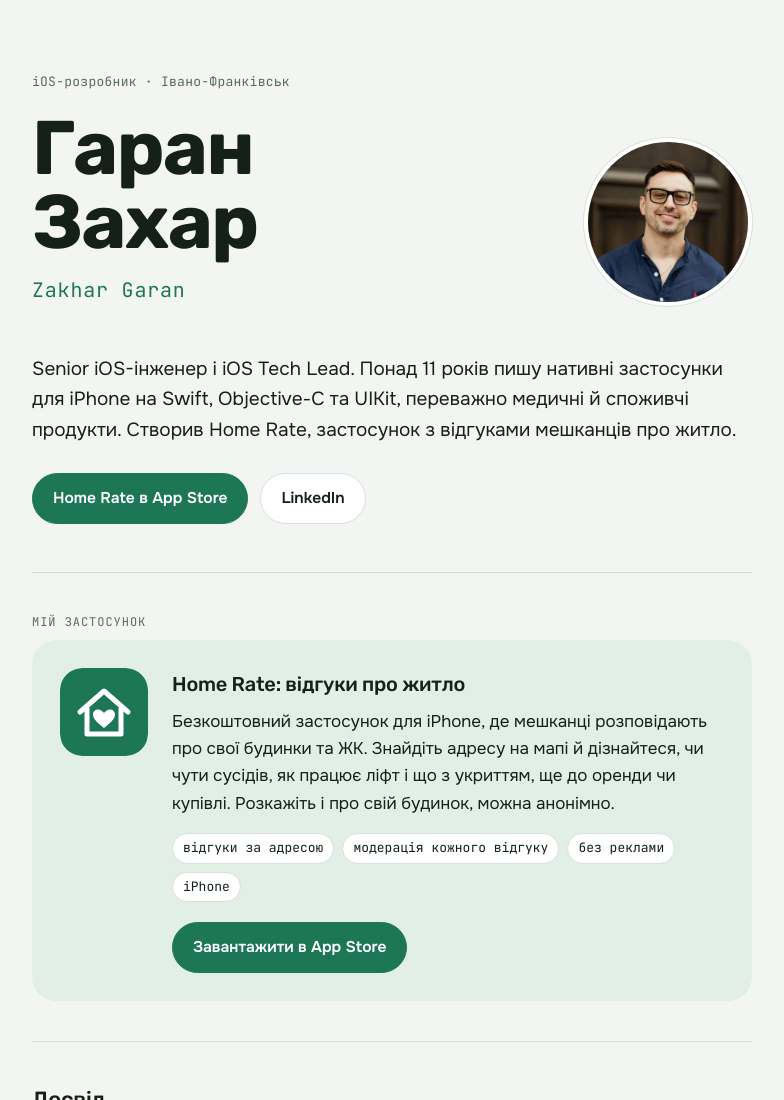
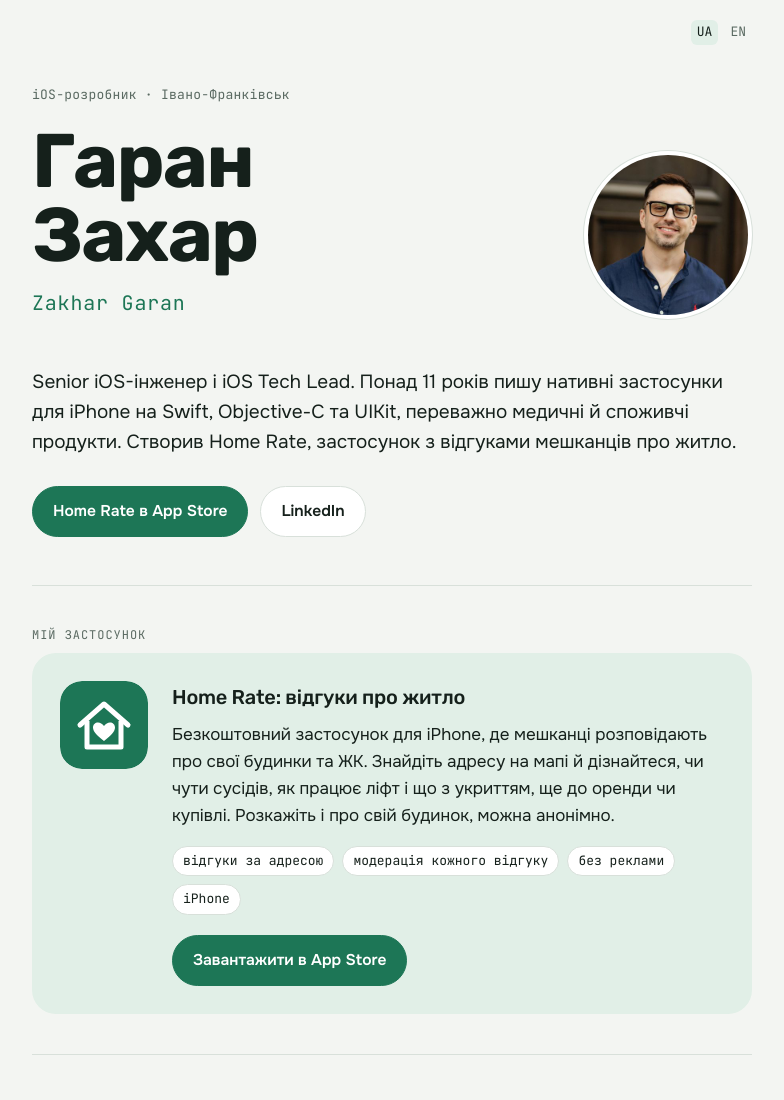
Before and after one commit to Zakhar88/zakhargaran.com, a plain HTML site: page index.html in a window 1280 px wide. Shown: the top 1100 px of the page, without its empty margins (248-1032 px from the left). Drawn offline with Linux system fonts and the light colour scheme.

Commit message:
Implement language switch in navigation
Added language switch links for Ukrainian and English.

```diff
--- a/index.html
+++ b/index.html
@@ -6,6 +6,9 @@
 <title>Гаран Захар (Zakhar Garan)</title>
 <meta name="description" content="Гаран Захар (Zakhar Garan) — iOS-розробник з Івано-Франківська, iOS Tech Lead, автор застосунку Home Rate: відгуки про житло та YouTube-каналу «iOS Українською».">
 <link rel="canonical" href="https://zakhargaran.com/">
+<link rel="alternate" hreflang="uk" href="https://zakhargaran.com/">
+<link rel="alternate" hreflang="en" href="https://zakhargaran.com/en/">
+<link rel="alternate" hreflang="x-default" href="https://zakhargaran.com/">
 <meta property="og:type" content="profile">
 <meta property="og:title" content="Гаран Захар (Zakhar Garan) — iOS-розробник, автор Home Rate">
 <meta property="og:description" content="Senior iOS-інженер, iOS Tech Lead, автор застосунку Home Rate: відгуки про житло.">
@@ -125,7 +128,7 @@ a:focus-visible, .btn:focus-visible { outline: 2px solid var(--accent); outline-
 .wrap { max-width: 760px; margin: 0 auto; padding: 0 20px; }
 
 /* Hero */
-.hero { padding: 72px 0 48px; display: grid; grid-template-columns: 1fr auto; gap: 32px; align-items: end; }
+.hero { padding: 40px 0 48px; display: grid; grid-template-columns: 1fr auto; gap: 32px; align-items: end; }
 .eyebrow { font-family: var(--font-mono); font-size: 0.8125rem; color: var(--muted); letter-spacing: 0.02em; margin: 0 0 18px; }
 h1 {
   font-family: var(--font-display);
@@ -213,6 +216,12 @@ h2 {
 footer { padding: 32px 0 56px; color: var(--muted); font-size: 0.875rem; border-top: 1px solid var(--line); }
 footer p { margin: 0 0 6px; }
 
+/* Language switch */
+.lang { display: flex; justify-content: flex-end; gap: 6px; padding-top: 20px; font-family: var(--font-mono); font-size: 0.8125rem; }
+.lang a { color: var(--muted); text-decoration: none; padding: 2px 6px; border-radius: 6px; }
+.lang a:hover { color: var(--ink); }
+.lang a[aria-current="page"] { color: var(--ink); background: var(--accent-soft); }
+
 @media (max-width: 600px) {
   .hero { grid-template-columns: 1fr; padding-top: 48px; }
   .photo { order: -1; width: 112px; height: 112px; }
@@ -226,6 +235,7 @@ footer p { margin: 0 0 6px; }
 </head>
 <body>
 <main class="wrap">
+  <nav class="lang" aria-label="Мова / Language"><a href="./" aria-current="page" lang="uk">UA</a><a href="en/" lang="en">EN</a></nav>
 
   <header class="hero">
     <div>
```
